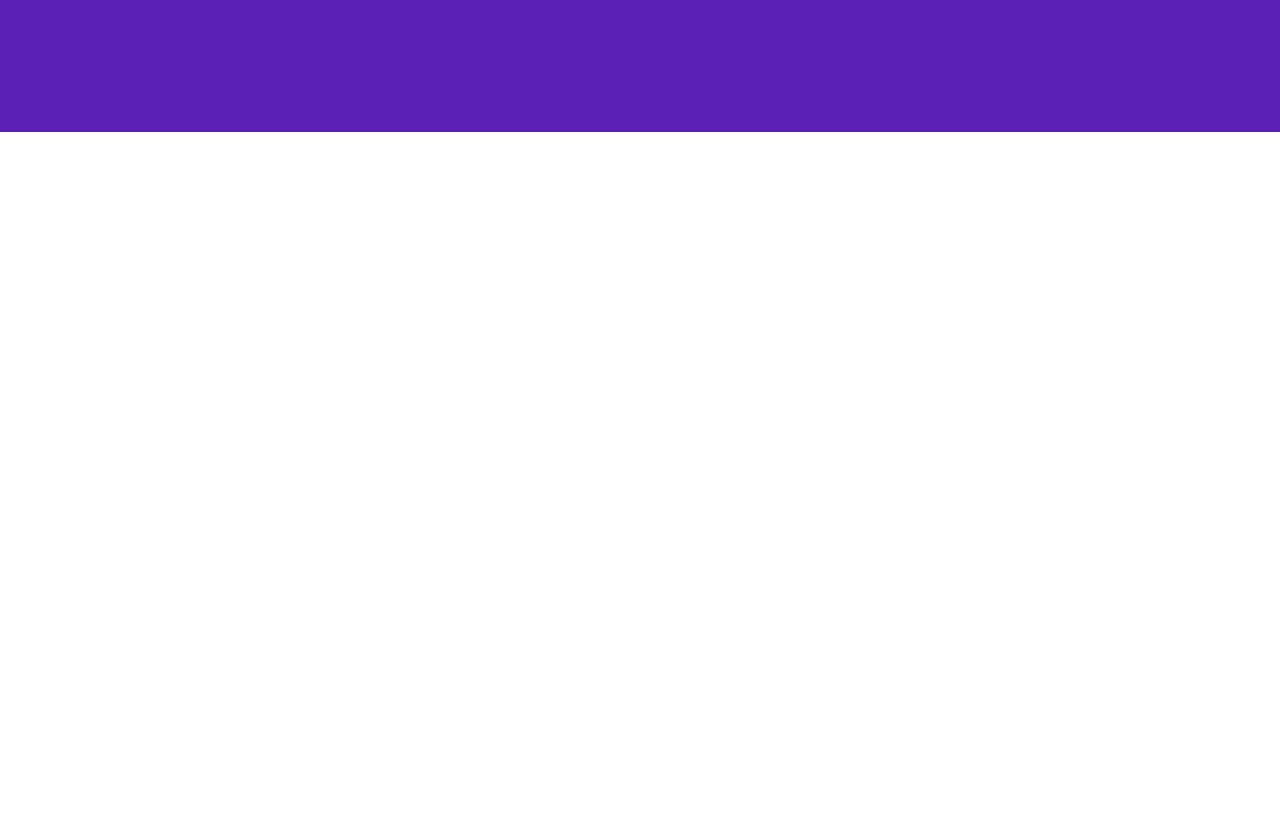
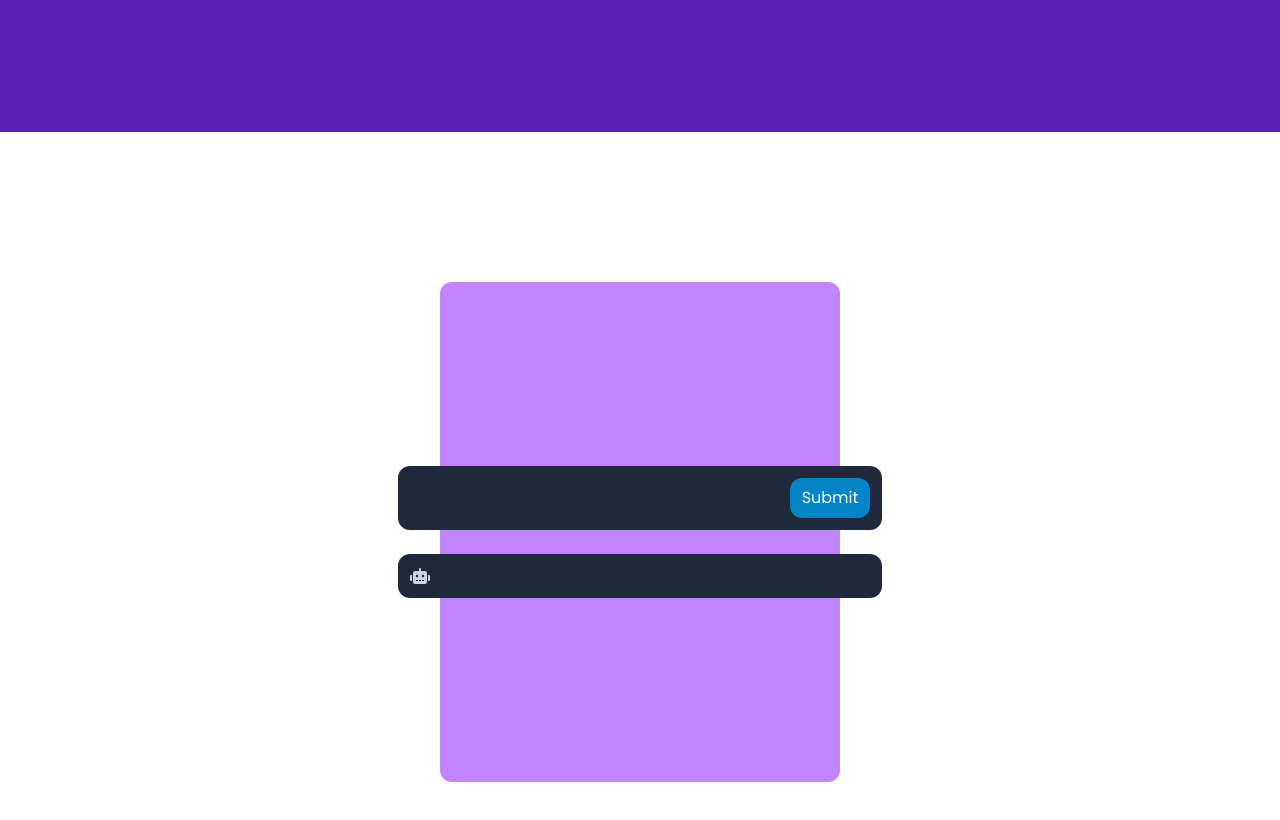
Before and after one commit to subhraneel2005/React-Basics-Practice, a React (Vite) app: page / in a window 1280 px wide. Shown: the part 9300-10120 px from the top of the page. Before the commit the page ends 9432 px from the top, so only its background shows below. Built offline with nearby package versions, Linux system fonts and the light colour scheme.

Commit message:
practice of useCOntext

```diff
--- /dev/null
+++ b/src/AI Chatbot/AiOutput.jsx
@@ -0,0 +1,10 @@
+import React from 'react'
+import { FaRobot } from 'react-icons/fa'
+
+function AiOutput(props) {
+  return (
+    <div className='bg-slate-800 text-slate-300 rounded-xl w-full p-3 flex gap-2'><FaRobot size={20}/>{props.showOutput}</div>
+  )
+}
+
+export default AiOutput
--- /dev/null
+++ b/src/AI Chatbot/Box.jsx
@@ -0,0 +1,15 @@
+import React from 'react'
+import SearchBar from './SearchBar'
+import AiOutput from './AiOutput'
+
+function Box() {
+  return (
+    <div className='h-[500px] w-[400px] rounded-xl bg-purple-400 flex justify-center items-center'>
+        <div className='block p-3'>
+            <SearchBar/>
+        </div>
+    </div>
+  )
+}
+
+export default Box
--- /dev/null
+++ b/src/AI Chatbot/Chatbot.jsx
@@ -0,0 +1,12 @@
+import React from 'react'
+import Box from './Box'
+
+function Chatbot() {
+  return (
+    <div className='h-screen w-full flex justify-center items-center'>
+        <Box/>
+    </div>
+  )
+}
+
+export default Chatbot
--- /dev/null
+++ b/src/AI Chatbot/SearchBar.jsx
@@ -0,0 +1,48 @@
+import React, { useState } from 'react'
+import AiOutput from './AiOutput';
+
+function SearchBar() {
+
+    const[searchData,setSearchData] = useState('');
+    const[data, setData] = useState([]);
+    const[showOutput, setShowOutput] = useState('');
+
+    const getData = () => {
+        const url = `https://humor-jokes-and-memes.p.rapidapi.com/jokes/search?exclude-tags=nsfw&keywords=${searchData}&min-rating=7&include-tags=one_liner&number=3&max-length=200`;
+        const options = {
+            method: 'GET',
+            headers: {
+                'X-RapidAPI-Key': 'c316315315msh0c888c6e83b886bp1d4caajsn67bd28eb77e9',
+                'X-RapidAPI-Host': 'humor-jokes-and-memes.p.rapidapi.com'
+            }
+        };
+
+        fetch(url,options)
+        .then(res => res.json())
+        .then(json => {setData(json)
+            console.log(json);
+        })
+        .catch(error => {console.error("Error 404", error)});
+
+        data.map((index) => {
+            setShowOutput(index.jokes.joke)
+        })
+    }
+
+  return (
+    <div className='block'>
+    <div className='flex bg-slate-800 text-slate-300 rounded-xl w-full p-3 mb-6'>
+        <input
+        onChange={(e) => setSearchData(e.target.value)}
+        className='border-none outline-none bg-transparent p-2' type="text" />
+
+        <button className='bg-sky-600 text-white px-3 py-2 rounded-xl ml-12'
+        onClick={getData}
+        >Submit</button>
+    </div>
+    <AiOutput showOutput={showOutput}/>
+    </div>
+  )
+}
+
+export default SearchBar
--- a/src/App.jsx
+++ b/src/App.jsx
@@ -22,6 +22,7 @@ import Weather from './Weather/components/Weather'
 import MainScreen from './StudentGradeCalculator/MainScreen'
 import Reciepe from './ReciepeFinder/Reciepe'
 import Music from './Musicplayer/Music'
+import Chatbot from './AI Chatbot/Chatbot'
 
 
 
@@ -62,6 +63,7 @@ function App() {
       <MainScreen/>
       <Reciepe/>
       <Music/>
+      <Chatbot/>
     </div>
   )
 }
```
